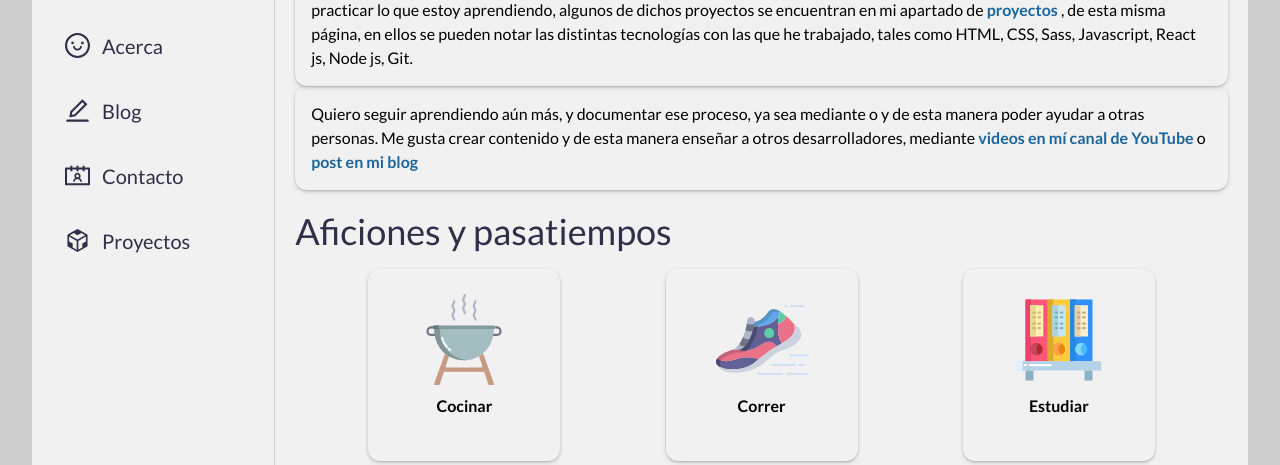
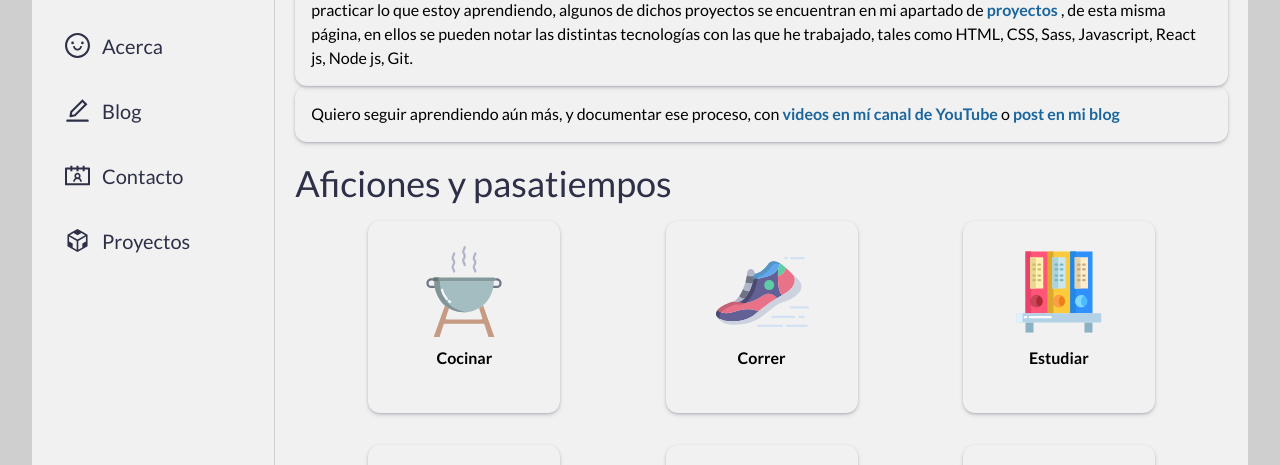
Before and after one commit to SamuelNarciso/web-personal, a Gatsby site: page / in a window 1280 px wide. Shown: the part 299-764 px from the top of the page. Built offline with nearby package versions, Linux system fonts and the light colour scheme; Gatsby itself is replaced by a stand-in of ours.

Commit message:
Modificaciones en la redaccion en pagina index

```diff
--- a/src/pages/index.js
+++ b/src/pages/index.js
@@ -41,10 +41,8 @@ const IndexPage = ({ data }) => (
         Javascript, React js, Node js, Git.
       </p>
       <p className="regular parrafo">
-        Quiero seguir aprendiendo aún más, y documentar ese proceso, ya sea
-        mediante o y de esta manera poder ayudar a otras personas. Me gusta
-        crear contenido y de esta manera enseñar a otros desarrolladores,
-        mediante{' '}
+        Quiero seguir aprendiendo aún más, y documentar ese proceso,
+        con{' '}
         <a
           className="bold texto-link"
           href="https://www.youtube.com/channel/UCdlswAjW13BPfV9jo5VLJnQ"
```
